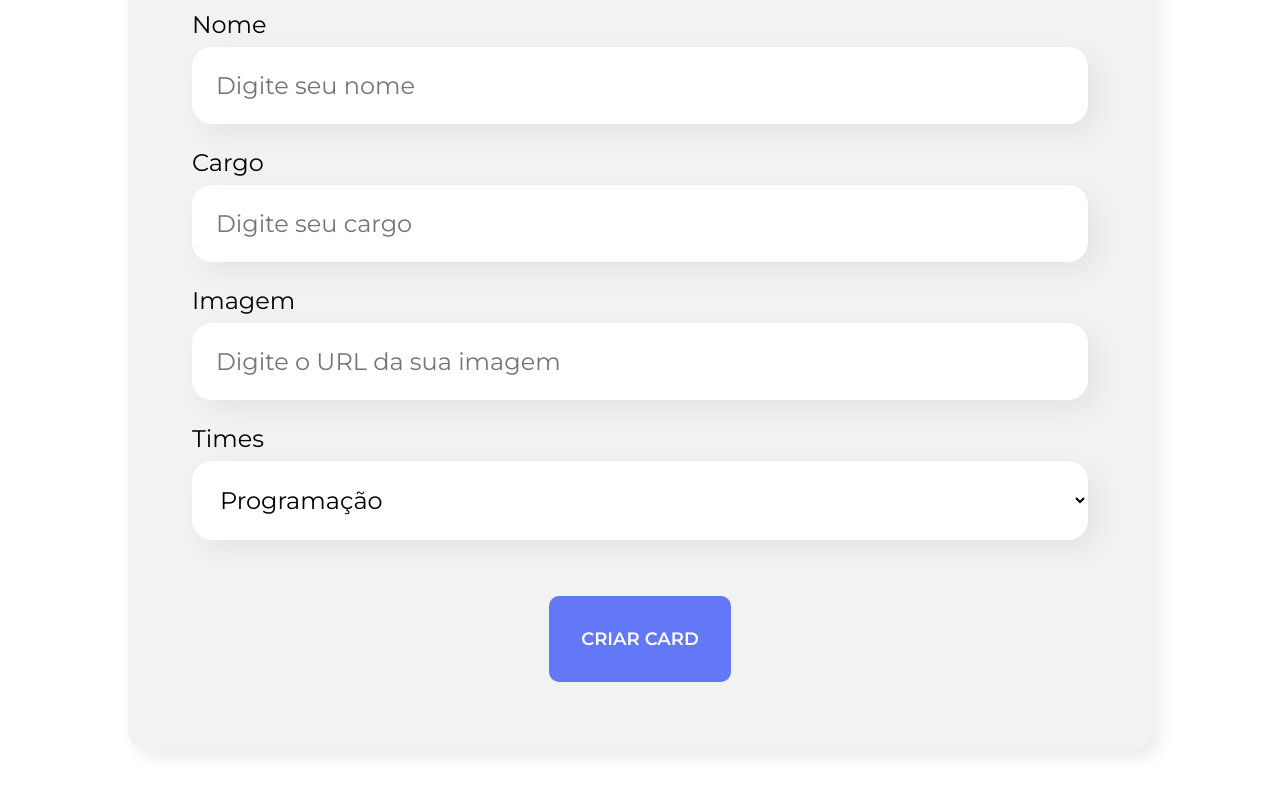
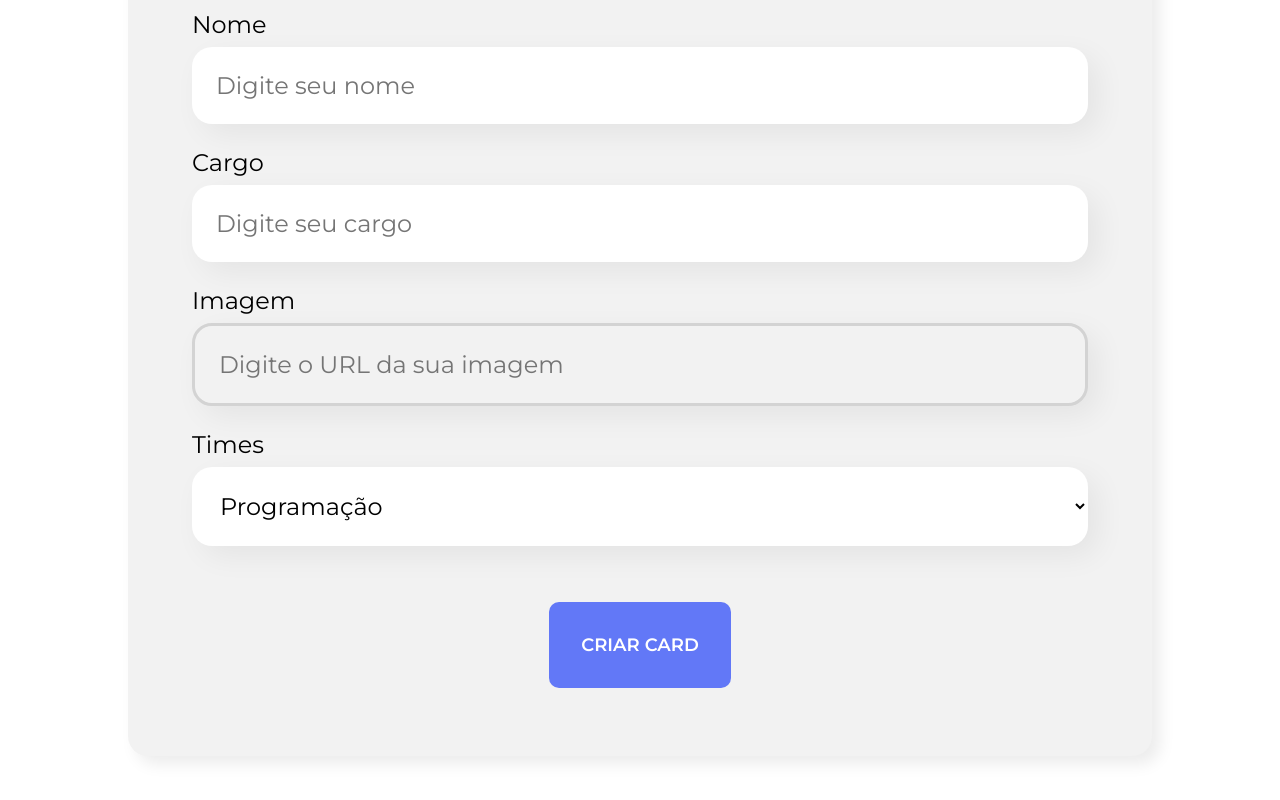
Before and after one commit to kbdemiranda/organo, a JavaScript app: page / in a window 1280 px wide. Shown: the part 628-1428 px from the top of the page. Built offline with nearby package versions, Linux system fonts and the light colour scheme; the HTML template or start-up script is replaced by a standard one.

Commit message:
Escutando eventos

```diff
--- a/src/components/CampoTexto/index.js
+++ b/src/components/CampoTexto/index.js
@@ -1,10 +1,18 @@
 import ('./style.css')
 
 export const CampoTexto = (props) => {
+
+    const disable = props.disable != null ? props.disable : false;
+
+
     return (
         <div className="campo-texto">
             <label htmlFor={props.label}>{props.label}</label>
-            <input id={props.label} type={props.type} placeholder={props.placeholder}/>
+            <input id={props.label}
+                   type={props.type}
+                   placeholder={props.placeholder}
+                   required={props.required}
+                   disabled={disable}/>
         </div>
     )
 }
--- a/src/components/CampoTexto/style.css
+++ b/src/components/CampoTexto/style.css
@@ -20,3 +20,8 @@
     padding: 24px;
     box-sizing: border-box;
 }
+
+.campo-texto input:disabled{
+    background-color: #F2F2F2;
+    border: #D3D3D3 solid;
+}
--- a/src/components/Formulario/index.js
+++ b/src/components/Formulario/index.js
@@ -17,13 +17,18 @@ export const Formulario = () => {
         'Inovação e Gestão'
     ]
 
-  return (
+    const aoSalvar = (events) => {
+        events.preventDefault()
+        return alert("Ao salvar");
+    }
+
+    return (
       <section className="formulario">
-          <form>
-              <CampoTexto label="nome" placeholder="Digite seu nome" type="text"/>
-              <CampoTexto label="cargo" placeholder="Digite seu cargo" type="text"/>
-              <CampoTexto label="imagem" placeholder="Digite o URL da sua imagem" type="url"/>
-              <ListaSuspensa label="times" itens={times} />
+          <form onSubmit={aoSalvar}>
+              <CampoTexto label="nome" placeholder="Digite seu nome" type="text" required={true}/>
+              <CampoTexto label="cargo" placeholder="Digite seu cargo" type="text" required={false}/>
+              <CampoTexto label="imagem" placeholder="Digite o URL da sua imagem" type="url" disable={true}/>
+              <ListaSuspensa label="times" itens={times} required={true}/>
               <Botao>
                   criar card
               </Botao>
```
